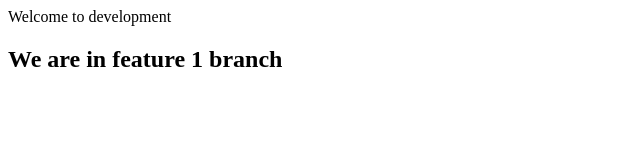
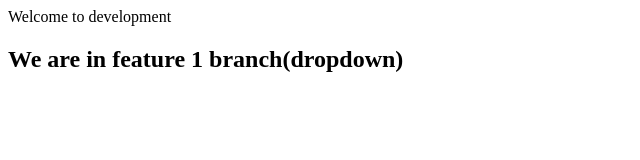
Before and after one commit to geekynewbie142/localrepo, a plain HTML site: page index.html in a window 1280 px wide. Shown: the whole page, without its empty margins (0-640 px from the left). Drawn offline with Linux system fonts and the light colour scheme.

```diff
--- a/index.html
+++ b/index.html
@@ -1,2 +1,2 @@
 <p>Welcome to development</p>
-<h2>We are in feature 1 branch</h2>
+<h2>We are in feature 1 branch(dropdown)</h2>
```
